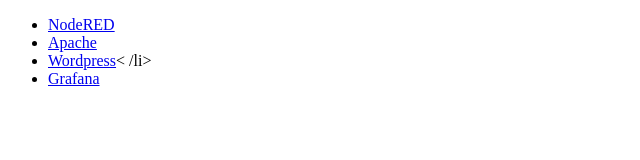
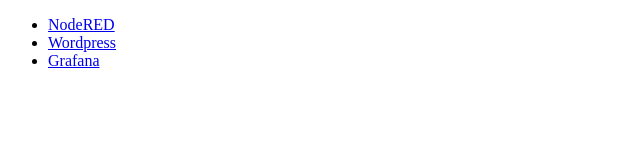
Before and after one commit to mohankumargupta/raspberrypi-ansible, a plain HTML site: page index.html in a window 1280 px wide. Shown: the whole page, without its empty margins (0-640 px from the left). Drawn offline with Linux system fonts and the light colour scheme.

Commit message:
updated index.html

```diff
--- a/index.html
+++ b/index.html
@@ -24,8 +24,7 @@
 
 <ul>
   <li><a target="_blank" href="http://PLACEHOLDER:1880">NodeRED</a></li>
-  <li><a target="_blank" target="_blank" href="/">Apache</a></li>
-  <li><a target="_blank" href="/wordpress">Wordpress</a>< /li>
+  <li><a target="_blank" href="/wordpress">Wordpress</a></li>
   <li><a target="_blank" href="http://PLACEHOLDER:3000">Grafana</a></li>
 </ul>
 
```
